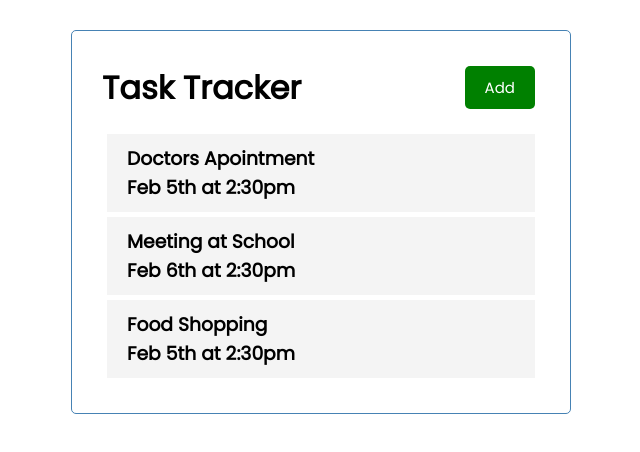
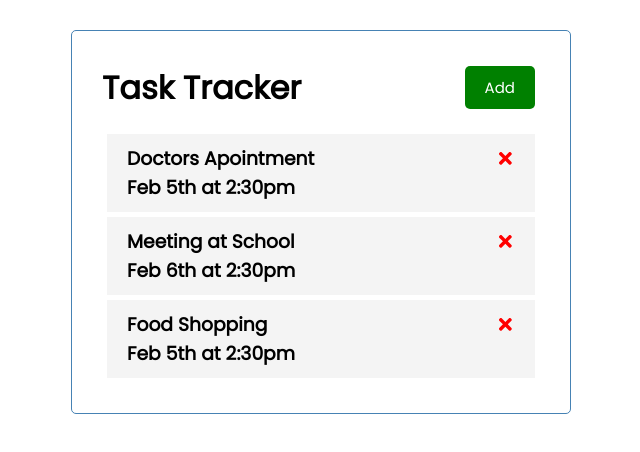
Before and after one commit to maniplek/Task-Tracker-React, a React (Create React App) app: page / in a window 1280 px wide. Shown: the top 452 px of the page, without its empty margins (319-959 px from the left). Built offline with nearby package versions, Linux system fonts and the light colour scheme.

Commit message:
added delete icon

```diff
--- a/package.json
+++ b/package.json
@@ -8,6 +8,7 @@
     "@testing-library/user-event": "^13.5.0",
     "react": "^17.0.2",
     "react-dom": "^17.0.2",
+    "react-icons": "^4.3.1",
     "react-scripts": "5.0.0",
     "web-vitals": "^2.1.4"
   },
--- a/src/App.js
+++ b/src/App.js
@@ -28,6 +28,7 @@
     ]
 )
 
+//
 
 
   return (
--- a/src/components/Task.js
+++ b/src/components/Task.js
@@ -1,9 +1,10 @@
-import React from 'react';
+import { FaTimes } from 'react-icons/fa'
 
 const Task = ({task}) => {
   return(
        <div className='task'>
-           <h3>{task.text}</h3>
+           <h3>
+             {task.text} <FaTimes style={{color:'red', cursor:'pointer'}} /></h3>
            <h3>{task.day}</h3>
        </div>
        );
```
Also changed, not shown: 1 other file (tests, documents, lock files or other folders).
